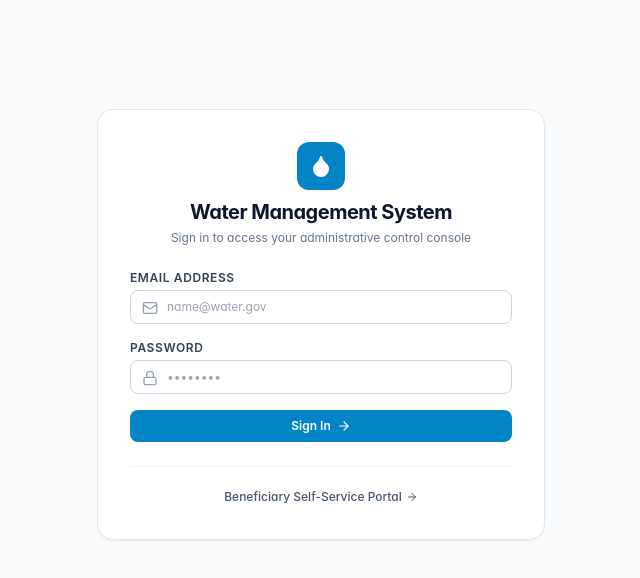
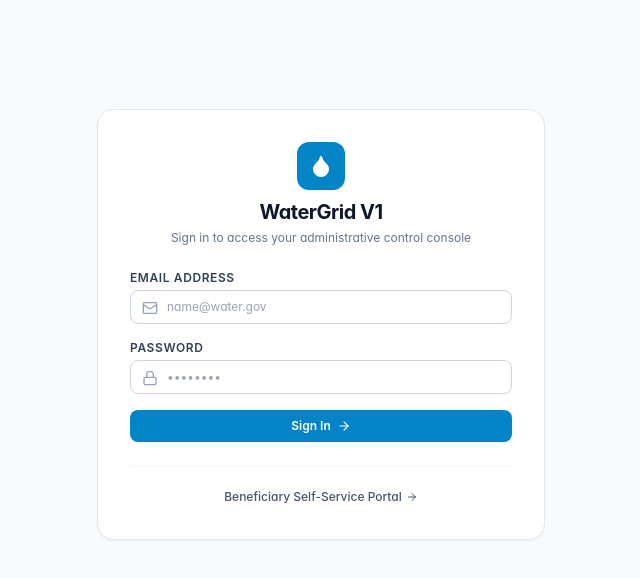
Before and after one commit to itskanishkrk065/water-management-system, a Next.js app in the folder frontend/: page /login in a window 1280 px wide. Shown: the top 578 px of the page, without its empty margins (319-959 px from the left). Built offline with nearby package versions, Linux system fonts and the light colour scheme; no server answers.

Commit message:
fix(ui): harmonize login page branding to WaterGrid V1

```diff
--- a/frontend/src/app/login/page.tsx
+++ b/frontend/src/app/login/page.tsx
@@ -34,7 +34,7 @@ export default function LoginPage() {
           </div>
           <div>
             <h2 className="text-xl font-bold text-slate-900 tracking-tight">
-              Water Management System
+              WaterGrid V1
             </h2>
             <p className="mt-1 text-xs text-slate-500">
               Sign in to access your administrative control console
```
